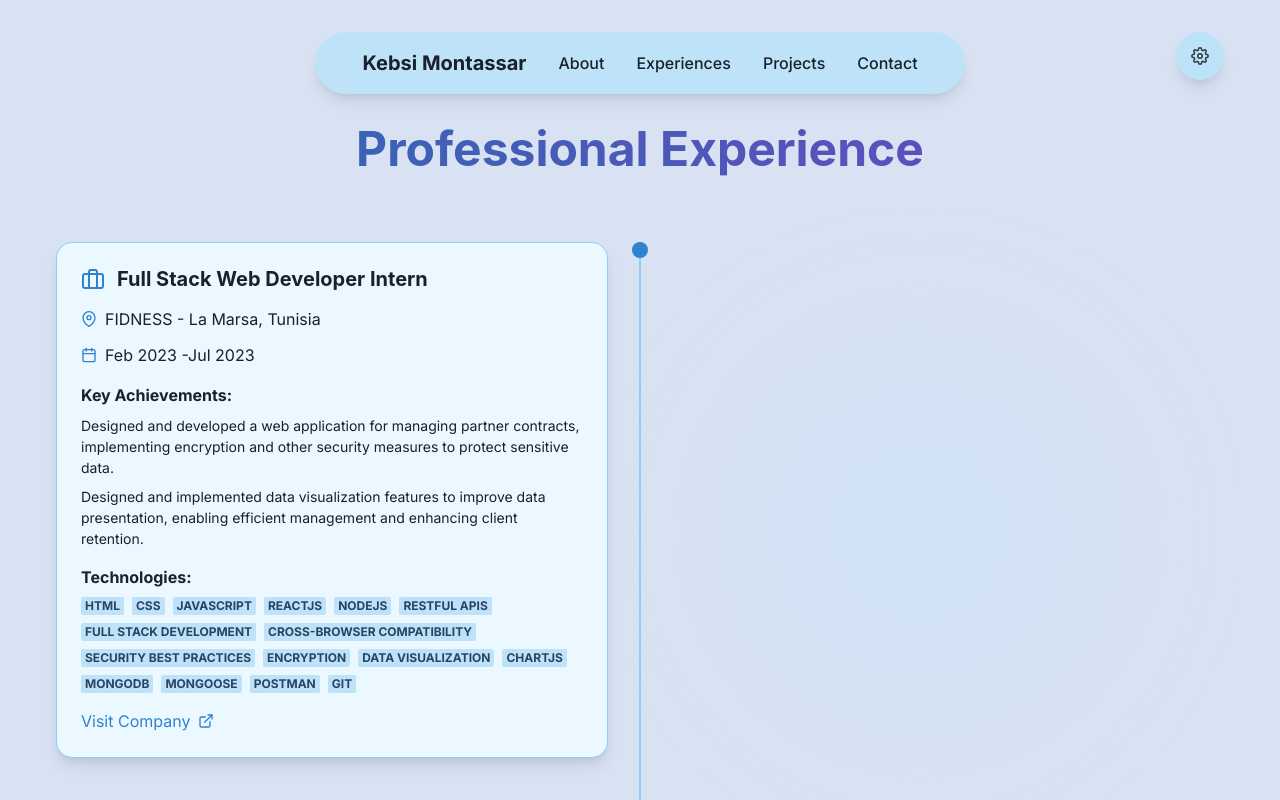
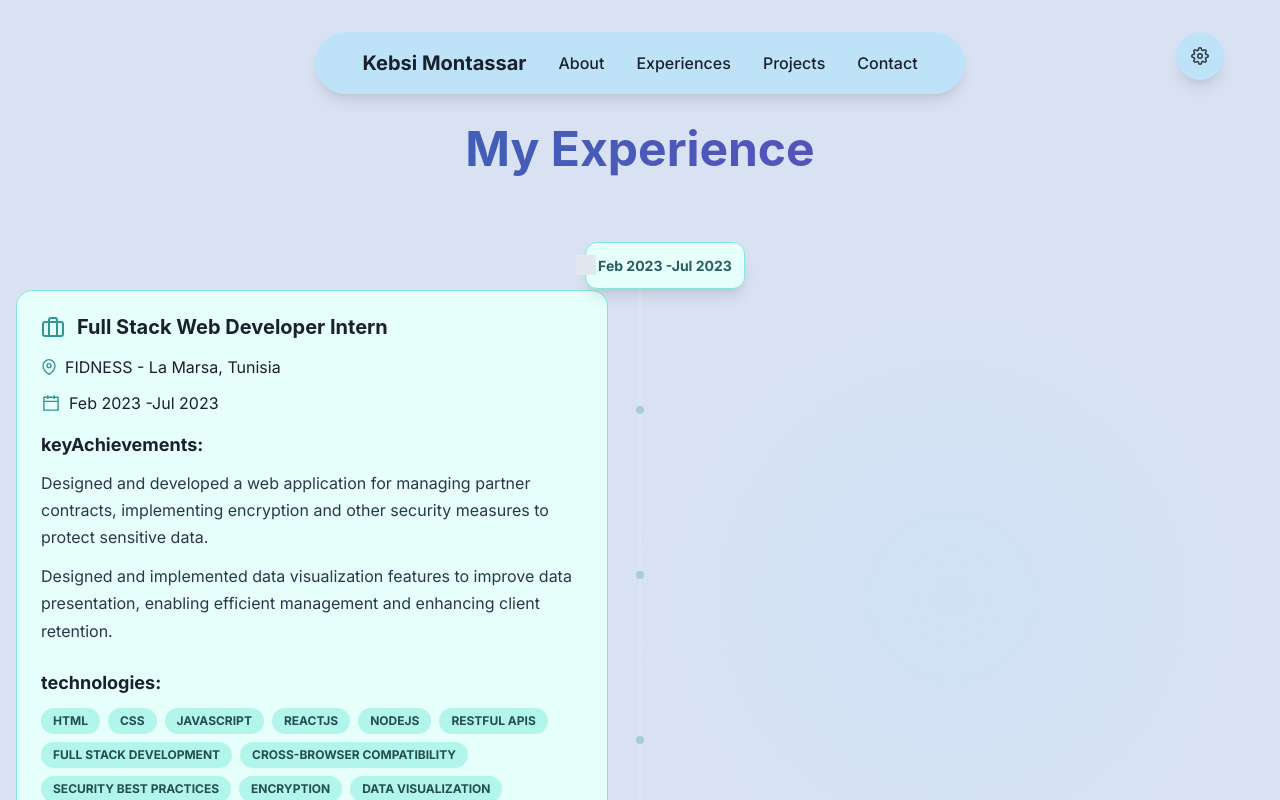
Before and after one commit to KabsiMontassar/portfolio, a React (Vite) app: page /experience in a window 1280 px wide. Shown: the top 800 px of the page. Built offline with nearby package versions, Linux system fonts and the light colour scheme.

Commit message:
fix expericence page

```diff
--- a/package.json
+++ b/package.json
@@ -16,6 +16,7 @@
     "@emotion/styled": "^11.14.0",
     "@react-three/drei": "^9.99.0",
     "@react-three/fiber": "^8.15.16",
+    "@studio-freight/lenis": "^1.0.42",
     "framer-motion": "^12.9.2",
     "gsap": "^3.12.7",
     "i18next": "^23.8.2",
--- a/src/pages/experience.jsx
+++ b/src/pages/experience.jsx
@@ -1,8 +1,9 @@
-import React from 'react'
+import React, { useEffect } from 'react'
 import { Box, Flex, Text, Heading, Badge, Link, Icon, useColorModeValue } from '@chakra-ui/react'
-import { FiBriefcase, FiMapPin, FiCalendar, FiExternalLink } from 'react-icons/fi'
-import gsap from 'gsap'
-import { ScrollTrigger } from 'gsap/ScrollTrigger'
+import { FiBriefcase, FiMapPin, FiExternalLink } from 'react-icons/fi'
+import { AiOutlineCalendar } from 'react-icons/ai'
+import Lenis from '@studio-freight/lenis'
+import { useTranslation } from 'react-i18next'
 
 const data = [
   {
@@ -11,7 +12,7 @@ const data = [
     location: 'La Marsa, Tunisia',
     startDate: '2023-2-01',
     endDate: '2023-6-31',
-    Description : [
+    Description: [
       'Designed and developed a web application for managing partner contracts, implementing encryption and other security measures to protect sensitive data.',
       'Designed and implemented data visualization features to improve data presentation, enabling efficient management and enhancing client retention.'
     ],
@@ -34,7 +35,6 @@ const data = [
       'Git'
     ],
     linkToCompany: 'https://www.linkedin.com/company/fidness-company/',
-
   },
   {
     title: 'Full Stack Web Developer Intern',
@@ -42,7 +42,7 @@ const data = [
     location: 'Ariana, Tunisia',
     startDate: '2024-6-01',
     endDate: '2024-7-31',
-    Description : [
+    Description: [
       'Developed an e-commerce platform for plant sales with category filtering and Algolia search.',
       'Implemented stateless authentication using JWT.',
       'Built AI models for plant disease diagnosis and plant recognition with care recommendations.',
@@ -71,7 +71,7 @@ const data = [
     location: 'Ariana, Tunisia',
     startDate: '2024-8-01',
     endDate: '2025-1-31',
-    Description : [
+    Description: [
       'Designed and developed a full-stack e-commerce web application for diet products, gym accessories, and nutritional documentation, featuring AI-based product recommendations using TensorFlow and OpenAI.',
       'Created modern, responsive UI/UX designs using Figma and implemented them with ReactJS and Chakra UI.',
       'Built the back-end using Node.js and Express, with RESTful APIs for secure data handling and JWT for authentication.',
@@ -98,69 +98,172 @@ const data = [
     ],
     linkToCompany: `https://www.linkedin.com/company/mood-and-food/`
   }
-
 ]
 
-const ExperienceCard = ({ experience, index }) => {
+const getCardColor = (index) => {
+  const colors = [
+    { light: 'teal', dark: 'cyan' },
+    { light: 'purple', dark: 'pink' },
+    { light: 'orange', dark: 'yellow' }
+  ]
+  return colors[index % colors.length]
+}
+
+const ExperienceCard = ({ experience, index, nextColor }) => {
+  const { t } = useTranslation()
   const cardRef = React.useRef(null)
 
-  React.useEffect(() => {
-    gsap.registerPlugin(ScrollTrigger)
+  useEffect(() => {
+    const lenis = new Lenis({
+      duration: 1.2,
+      easing: (t) => Math.min(1, 1.001 - Math.pow(2, -10 * t)),
+      orientation: 'vertical',
+      smoothWheel: true,
+    })
 
-    gsap.fromTo(cardRef.current,
-      {
-        opacity: 0,
-        x: index % 2 === 0 ? -50 : 50
-      },
-      {
-        opacity: 1,
-        x: 0,
-        duration: 1,
-        scrollTrigger: {
-          trigger: cardRef.current,
-          start: 'top bottom-=100',
-          end: 'bottom center',
-          toggleActions: 'play none none reverse'
+    function raf(time) {
+      lenis.raf(time)
+      requestAnimationFrame(raf)
     }
+
+    requestAnimationFrame(raf)
+
+    return () => {
+      lenis.destroy()
     }
+  }, [])
+
+  const colorScheme = getCardColor(index)
+  const nextColorScheme = nextColor || colorScheme
+  const bgColor = useColorModeValue(`${colorScheme.light}.50`, 'gray.800')
+  const borderColor = useColorModeValue(`${colorScheme.light}.200`, `${colorScheme.dark}.400`)
+  const timelineDotColor = useColorModeValue(`${colorScheme.light}.500`, `${colorScheme.dark}.200`)
+  const nextTimelineDotColor = useColorModeValue(
+    `${nextColorScheme.light}.500`,
+    `${nextColorScheme.dark}.200`
   )
-  }, [index])
-
-  const bgColor = useColorModeValue('blue.50', 'gray.700')
-  const borderColor = useColorModeValue('blue.200', 'blue.500')
-  const timelineDotColor = useColorModeValue('blue.500', 'blue.200')
+  const dateColor = useColorModeValue(`${colorScheme.light}.700`, `${colorScheme.dark}.300`)
+  const colorMode = useColorModeValue('light', 'dark')
+  const textColor = useColorModeValue('gray.700', 'gray.200')
 
   return (
     <Flex
       ref={cardRef}
       position="relative"
-      mb={12}
+      mb={16}
+      minH="300px"
       _before={{
         content: '""',
         position: 'absolute',
         left: { base: '20px', md: '50%' },
         height: 'calc(100% + 50px)',
-        width: '2px',
-        bg: borderColor,
-        transform: { md: 'translateX(-50%)' }
+        width: '4px',
+        background: `linear-gradient(180deg,
+          ${timelineDotColor} 0%,
+          ${nextTimelineDotColor} 100%)`,
+        transform: { md: 'translateX(-50%)' },
+        opacity: colorMode === 'light' ? 1 : 0.7,
+        borderRadius: 'full',
+        boxShadow: colorMode === 'light'
+          ? `0 0 20px ${timelineDotColor}90`
+          : `0 0 20px ${timelineDotColor}40`
       }}
-      minHeight="600px"
+      _after={{
+        content: '""',
+        position: 'absolute',
+        left: { base: '22px', md: '50%' },
+        height: '100%',
+        width: '1px',
+        background: 'white',
+        transform: { md: 'translateX(-50%)' },
+        opacity: 0.3,
+      }}
     >
+      {[...Array(3)].map((_, i) => (
+        <Box
+          key={i}
+          position="absolute"
+          left={{ base: '18px', md: '50%' }}
+          top={`${(i + 1) * 25}%`}
+          w="8px"
+          h="8px"
+          borderRadius="full"
+          bg={timelineDotColor}
+          transform={{ md: 'translateX(-50%)' }}
+          opacity={0.3}
+          zIndex={1}
+        />
+      ))}
+
+      <Box
+        position="absolute"
+        left={{ base: '40px', md: index % 2 === 0 ? '52%' : '38%' }}
+        top="0"
+        transform={{ md: 'translateX(-50%)' }}
+        bg={bgColor}
+        p={3}
+        borderRadius="xl"
+        border="1px solid"
+        borderColor={borderColor}
+        boxShadow="lg"
+        zIndex={3}
+        _before={{
+          content: '""',
+          position: 'absolute',
+          top: '50%',
+          left: index % 2 === 0 ? '-10px' : 'auto',
+          right: index % 2 === 0 ? 'auto' : '-10px',
+          transform: 'translateY(-50%)',
+          borderWidth: '10px',
+          borderStyle: 'solid',
+          borderColor: `transparent ${bgColor} transparent transparent`,
+          display: { base: 'none', md: 'block' }
+        }}
+      >
+        <Text
+          fontSize="sm"
+          fontWeight="bold"
+          color={dateColor}
+        >
+          {new Date(experience.startDate).toLocaleDateString('en-US', { month: 'short', year: 'numeric' })} -
+          {new Date(experience.endDate).toLocaleDateString('en-US', { month: 'short', year: 'numeric' })}
+        </Text>
+      </Box>
+
       <Box
         position="absolute"
         left={{ base: '12px', md: '50%' }}
         top="0"
-        w="16px"
-        h="16px"
+        transform={{ md: 'translateX(-50%)' }}
+        zIndex={2}
+      >
+        <Box
+          position="absolute"
+          w="32px"
+          h="32px"
+          borderRadius="full"
+          bg={`${timelineDotColor}20`}
+          animation="pulse 2s infinite"
+          sx={{
+            '@keyframes pulse': {
+              '0%': { transform: 'scale(1)', opacity: 0.5 },
+              '70%': { transform: 'scale(2)', opacity: 0 },
+              '100%': { transform: 'scale(1)', opacity: 0 }
+            }
+          }}
+        />
+        <Box
+          w="20px"
+          h="20px"
           borderRadius="full"
           bg={timelineDotColor}
-        transform={{ md: 'translateX(-50%)' }}
-        zIndex={2}
-        boxShadow={`0 0 0 4px ${bgColor}`}
+          boxShadow={`0 0 0 4px ${bgColor},
+                     0 0 0 8px ${borderColor}30,
+                     0 0 20px ${timelineDotColor}60`}
         />
+      </Box>
 
       <Flex
-
         direction="column"
         ml={{ base: '40px', md: index % 2 === 0 ? '0' : '50%' }}
         mr={{ base: '0', md: index % 2 === 0 ? '50%' : '0' }}
@@ -168,17 +271,20 @@ const ExperienceCard = ({ experience, index }) => {
         pl={{ base: '4', md: index % 2 === 0 ? '0' : '8' }}
         position="relative"
         width={{ base: 'calc(100% - 40px)', md: '50%' }}
+        mt={12}
       >
         <Box
-
           bg={bgColor}
           p={6}
           borderRadius="2xl"
-          boxShadow="lg"
+          boxShadow={`lg, 0 4px 20px -8px ${timelineDotColor}`}
           border="1px solid"
           borderColor={borderColor}
-          transition="transform 0.3s ease"
-          _hover={{ transform: 'translateY(-5px)' }}
+          transition="all 0.3s ease"
+          _hover={{
+            transform: 'translateY(-5px)',
+            boxShadow: `xl, 0 8px 30px -12px ${timelineDotColor}`
+          }}
         >
           <Flex align="center" mb={4}>
             <Icon as={FiBriefcase} boxSize={6} color={timelineDotColor} />
@@ -191,27 +297,55 @@ const ExperienceCard = ({ experience, index }) => {
               <Text ml={2}>{experience.company} - {experience.location}</Text>
             </Flex>
 
+            <Flex align="center" gap={3}>
               <Flex align="center">
-              <Icon as={FiCalendar} color={timelineDotColor} />
+                <Icon
+                  as={AiOutlineCalendar}
+                  boxSize={5}
+                  color={timelineDotColor}
+                  strokeWidth={0.4}
+                />
                 <Text ml={2}>
-                {new Date(experience.startDate).toLocaleDateString('en-US', { month: 'short', year: 'numeric' })} -
-                {new Date(experience.endDate).toLocaleDateString('en-US', { month: 'short', year: 'numeric' })}
+                  {new Date(experience.startDate).toLocaleDateString('en-US', {
+                    month: 'short',
+                    year: 'numeric'
+                  })} -
+                  {new Date(experience.endDate).toLocaleDateString('en-US', {
+                    month: 'short',
+                    year: 'numeric'
+                  })}
                 </Text>
+              </Flex>
             </Flex>
           </Flex>
 
           <Box mt={4}>
-            <Text fontWeight="bold" mb={2}>Key Achievements:</Text>
+            <Text fontWeight="bold" mb={3} fontSize="lg">{t('keyAchievements')}:</Text>
             {experience.Description.map((desc, idx) => (
-              <Text key={idx} mb={2} fontSize="sm">{desc}</Text>
+              <Text
+                key={idx}
+                mb={3}
+                fontSize="md"
+                lineHeight={1.7}
+                color={textColor}
+              >
+                {desc}
+              </Text>
             ))}
           </Box>
 
-          <Box mt={4}>
-            <Text fontWeight="bold" mb={2}>Technologies:</Text>
+          <Box mt={6}>
+            <Text fontWeight="bold" mb={3} fontSize="lg">{t('technologies')}:</Text>
             <Flex wrap="wrap" gap={2}>
               {experience.Technologies.map((tech, idx) => (
-                <Badge key={idx} colorScheme="blue" variant="subtle">
+                <Badge
+                  key={idx}
+                  colorScheme={colorScheme.light}
+                  variant="subtle"
+                  px={3}
+                  py={1}
+                  borderRadius="full"
+                >
                   {tech}
                 </Badge>
               ))}
@@ -227,7 +361,7 @@ const ExperienceCard = ({ experience, index }) => {
             color={timelineDotColor}
             _hover={{ textDecoration: 'none', opacity: 0.8 }}
           >
-            Visit Company <Icon as={FiExternalLink} ml={2} />
+            {t('visitCompany')} <Icon as={FiExternalLink} ml={2} />
           </Link>
         </Box>
       </Flex>
@@ -236,15 +370,29 @@ const ExperienceCard = ({ experience, index }) => {
 }
 
 const Experience = () => {
+  const { t } = useTranslation()
+
   return (
     <Box
       pt="120px"
       px={4}
-      maxW="1200px"
-
+      maxW="1400px"
       mx="auto"
       position="relative"
       overflow="hidden"
+      css={{
+        scrollBehavior: 'smooth',
+        '&::-webkit-scrollbar': {
+          width: '4px',
+        },
+        '&::-webkit-scrollbar-track': {
+          width: '6px',
+        },
+        '&::-webkit-scrollbar-thumb': {
+          background: useColorModeValue('blue.200', 'blue.700'),
+          borderRadius: '24px',
+        },
+      }}
     >
       <Box
         position="absolute"
@@ -270,6 +418,18 @@ const Experience = () => {
         opacity={0.2}
         zIndex={0}
       />
+      <Box
+        position="absolute"
+        top="40%"
+        left="25%"
+        w="300px"
+        h="300px"
+        borderRadius="full"
+        bg={useColorModeValue("pink.100", "pink.900")}
+        filter="blur(70px)"
+        opacity={0.2}
+        zIndex={0}
+      />
 
       <Heading
         textAlign="center"
@@ -281,12 +441,17 @@ const Experience = () => {
         )}
         bgClip="text"
       >
-        Professional Experience
+        {t('experienceTitle')}
       </Heading>
 
       <Box position="relative" zIndex={1}>
         {data.map((exp, index) => (
-          <ExperienceCard key={index} experience={exp} index={index} />
+          <ExperienceCard
+            key={index}
+            experience={exp}
+            index={index}
+            nextColor={index < data.length - 1 ? getCardColor(index + 1) : null}
+          />
         ))}
       </Box>
     </Box>
```
Also changed, not shown: 1 other file (tests, documents, lock files or other folders). Lines whose indentation alone changed are shown as unchanged.
